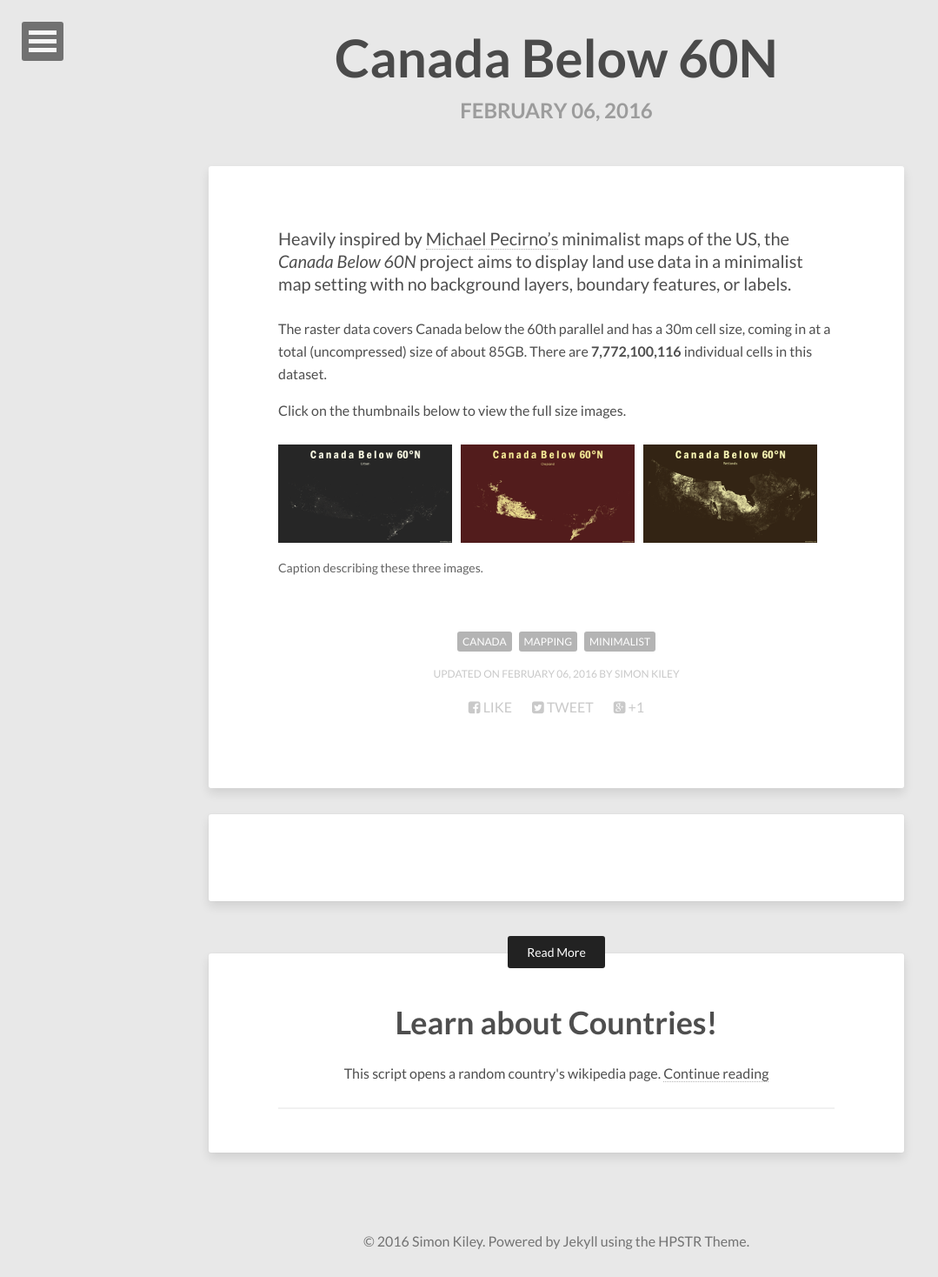
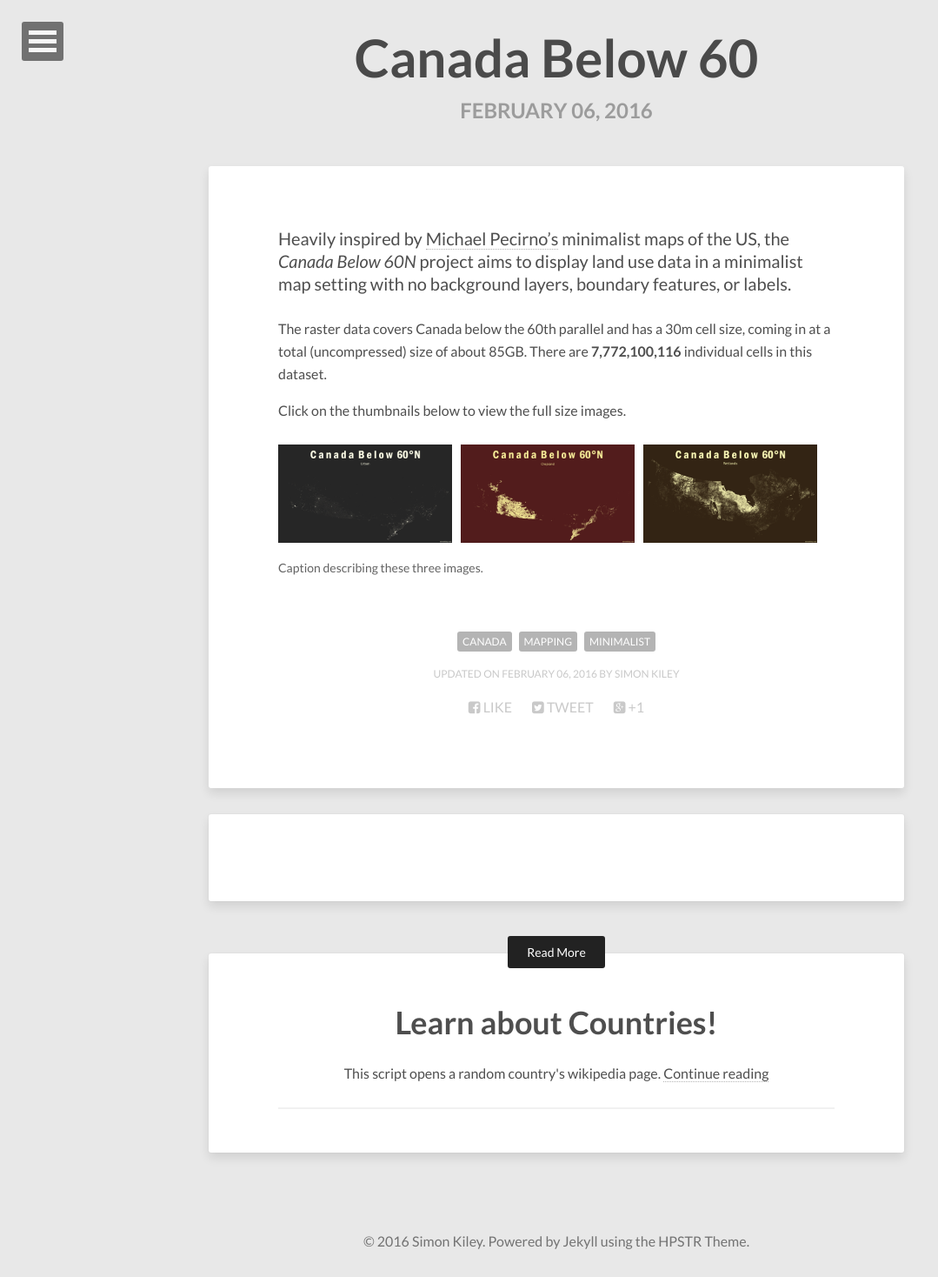
Before and after one commit to simonkiley/gh-pages, a Jekyll site: the page built from _posts/2016-02-06-canada-below-60.md, in a window 1280 px wide. Shown: the whole page at 87% size, without its empty margins (0-1079 px from the left). Built offline with Jekyll 4.4.1, drawn with Linux system fonts in a browser that asks for light colours; nearby versions of some CDN libraries; library files that are not in the unit come from our copies.

Commit message:
removed 60N

```diff
--- a/_posts/2016-02-06-canada-below-60.md
+++ b/_posts/2016-02-06-canada-below-60.md
@@ -1,7 +1,7 @@
 ---
 layout: post
-title: Canada Below 60N
-description: "The Canada Below 60N project displays Canada's land use in a minimalist mapping style."
+title: Canada Below 60
+description: "The Canada Below 60 project displays Canada's land use in a minimalist mapping style."
 modified: 2016-02-06
 tags: [canada, mapping, minimalist]
 image:
```
